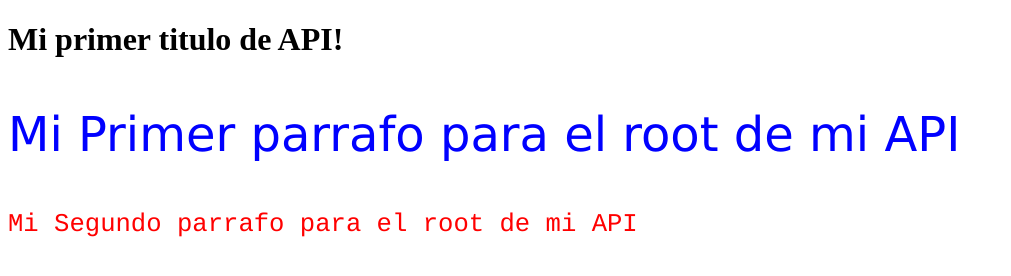
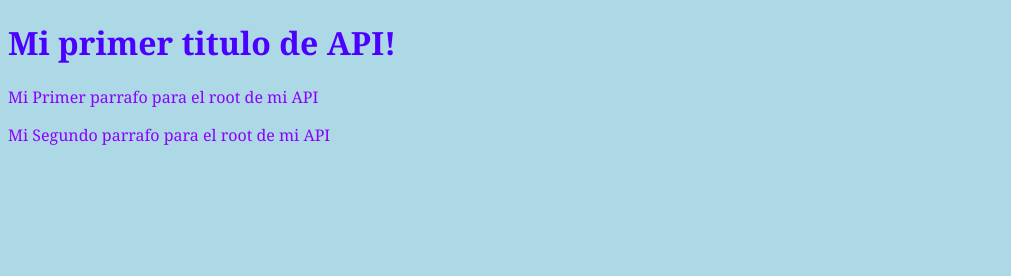
Before and after one commit to EnanaAtomica/API-Primera, a website: page index.html in a window 1280 px wide. Shown: the whole page, without its empty margins (0-1011 px from the left). Drawn offline with Linux system fonts and the light colour scheme.

Commit message:
Css vinculado

```diff
--- a/index.css
+++ b/index.css
@@ -1,6 +1,14 @@
+ body {
+  background-color: lightblue;
+  font-family: 'Courier New', Courier, monospace;
+}
 
-
-/* Estilos para el segundo párrafo */
-#parrafo-2 {
-  color: green; /* Cambiar color a verde */
+#titulo {
+  color: rgb(76, 0, 255);
+  font-family: Georgia, 'Times New Roman', Times, serif;
+font-size: 200%;
 }
+.parrafos {
+  color: rgb(140, 0, 255);
+  font-family: Georgia, 'Times New Roman', Times, serif;
+}
--- a/index.html
+++ b/index.html
@@ -2,22 +2,11 @@
 <html>
     <head>
 
-        <style>
-             #parrafo-1 {
-              color: blue;
-              font-family: verdana;
-              font-size: 300%;
-            }
-            p {
-              color: red;
-              font-family: courier;
-              font-size: 160%;
-            }
-            </style>
         <title>Mi primera API</title>
+        <link rel="stylesheet" href="index.css" />
     </head>
     <body>
-        <h1>Mi primer titulo de API!</h1>
+        <h1 id="titulo">Mi primer titulo de API!</h1>
         <p class="parrafos" id="parrafo-1">Mi Primer parrafo para el root de mi API</p>
         <p class="parrafos" id="parrafo-2">Mi Segundo parrafo para el root de mi API</p>
     </body>
```
